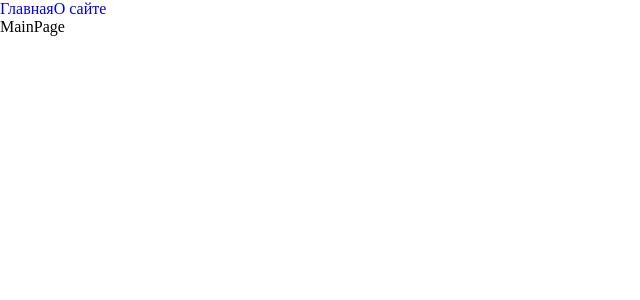
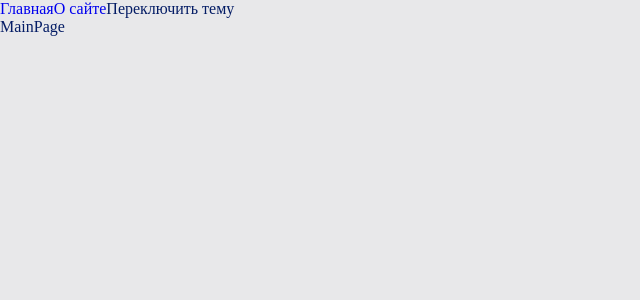
Before and after one commit to CurlyDolphin/blog, a React app: page / in a window 1280 px wide. Shown: the top 300 px of the page, without its empty margins (0-640 px from the left). Built offline with nearby package versions, Linux system fonts and the light colour scheme; the HTML template or start-up script is replaced by a standard one.

Commit message:
Organized styles and added themes

```diff
--- a/src/App.tsx
+++ b/src/App.tsx
@@ -1,18 +1,22 @@
-import React, { Suspense } from 'react';
+import React, {Suspense} from 'react';
 import {Link, Route, Routes} from 'react-router-dom';
-import './reset.scss';
 import {AboutPageAsync} from "./pages/AboutPage/AboutPage.async";
 import {MainPageAsync} from "./pages/MainPage/MainPage.async";
+import {useTheme} from "./theme/useTheme";
+import './styles/index.scss';
 
 const App = () => {
+    const {theme, toggleTheme} = useTheme()
+
     return (
-        <div className="app">
+        <div className={`app ${theme}`}>
             <Link to={'/'}>Главная</Link>
             <Link to={'/about'}>О сайте</Link>
+            <button onClick={toggleTheme}>Переключить тему</button>
             <Suspense fallback={<div>Loading...</div>}>
                 <Routes>
-                    <Route path={'/about'} element={<AboutPageAsync />} />
-                    <Route path={'/'} element={<MainPageAsync />} />
+                    <Route path={'/about'} element={<AboutPageAsync/>}/>
+                    <Route path={'/'} element={<MainPageAsync/>}/>
                 </Routes>
             </Suspense>
         </div>
--- a/src/index.tsx
+++ b/src/index.tsx
@@ -1,12 +1,15 @@
 import { createRoot } from 'react-dom/client';
 import App from "./App";
 import {BrowserRouter} from "react-router-dom";
+import ThemeProvider from "./theme/ThemeProvider";
 
 const domNode = document.getElementById('root');
 const root = createRoot(domNode);
 
 root.render(
     <BrowserRouter>
-        <App />
+        <ThemeProvider>
+            <App />
+        </ThemeProvider>
     </BrowserRouter>
 );
--- /dev/null
+++ b/src/styles/index.scss
@@ -0,0 +1,18 @@
+@import "./reset.scss";
+@import "./variables/global";
+@import "./themes/normal";
+@import "./themes/dark";
+
+@import "reset";
+@import "variables/global";
+@import "themes/normal";
+@import "themes/dark";
+
+.app {
+  font: var(--font-m);
+
+  background: var(--bg-color);
+  color: var(--primary-color);
+
+  min-height: 100vh;
+}
--- /dev/null
+++ b/src/styles/themes/dark.scss
@@ -0,0 +1,6 @@
+.app.dark {
+  --bg-color: #090949;
+
+  --primary-color: #049604;
+  --secondary-color: #04ff04;
+}
--- /dev/null
+++ b/src/styles/themes/normal.scss
@@ -0,0 +1,6 @@
+.app.light {
+  --bg-color: #e8e8ea;
+
+  --primary-color: #041c65;
+  --secondary-color: #0449e0;
+}
--- /dev/null
+++ b/src/styles/variables/global.scss
@@ -0,0 +1,11 @@
+:root {
+  --font-family-main: Consolas, "Times New Roman", Serif;
+
+  --font-size-m: 16px;
+  --font-line-m: 24px;
+  --font-m: var(--font-line-m) / var(--font-line-m) / var(--font-family-main);
+
+  --font-size-l: 24px;
+  --font-line-l: 32px;
+  --font-l: var(--font-line-l) / var(--font-line-l) / var(--font-family-main);
+}
--- /dev/null
+++ b/src/theme/ThemeContext.ts
@@ -0,0 +1,15 @@
+import {createContext} from "react";
+
+export enum Theme {
+    LIGHT = "light",
+    DARK = "dark",
+}
+
+export interface ThemeContextProps {
+    theme?: Theme;
+    setTheme?: (theme: Theme) => void;
+}
+
+export const ThemeContext = createContext<ThemeContextProps>({})
+
+export const LOCAL_STORAGE_THEME_KEY = "theme"
--- /dev/null
+++ b/src/theme/ThemeProvider.tsx
@@ -0,0 +1,25 @@
+import {ReactNode, useMemo, useState} from 'react';
+import {LOCAL_STORAGE_THEME_KEY, Theme, ThemeContext} from './ThemeContext';
+
+const defaultTheme = localStorage.getItem(LOCAL_STORAGE_THEME_KEY) as Theme || Theme.LIGHT;
+
+interface Props {
+    children: ReactNode;
+}
+
+const ThemeProvider = ({children}: Props) => {
+    const [theme, setTheme] = useState<Theme>(defaultTheme);
+
+    const defaultProps = useMemo(() => ({
+        theme: theme,
+        setTheme: setTheme,
+    }), [theme])
+
+    return (
+        <ThemeContext.Provider value={defaultProps}>
+            {children}
+        </ThemeContext.Provider>
+    );
+};
+
+export default ThemeProvider;
--- /dev/null
+++ b/src/theme/useTheme.ts
@@ -0,0 +1,22 @@
+import {useContext} from "react";
+import {LOCAL_STORAGE_THEME_KEY, Theme, ThemeContext} from "./ThemeContext";
+
+interface UseThemeResult {
+    toggleTheme: () => void;
+    theme: Theme;
+}
+
+export function useTheme(): UseThemeResult  {
+    const {theme, setTheme} = useContext(ThemeContext)
+
+    const toggleTheme = () => {
+        const newTheme = theme === Theme.DARK ? Theme.LIGHT : Theme.DARK
+        setTheme(newTheme)
+        localStorage.setItem(LOCAL_STORAGE_THEME_KEY, newTheme)
+    }
+
+    return {
+        theme,
+        toggleTheme
+    }
+}
```
Also changed, not shown: src/styles/reset.scss (renamed from src/reset.scss).
